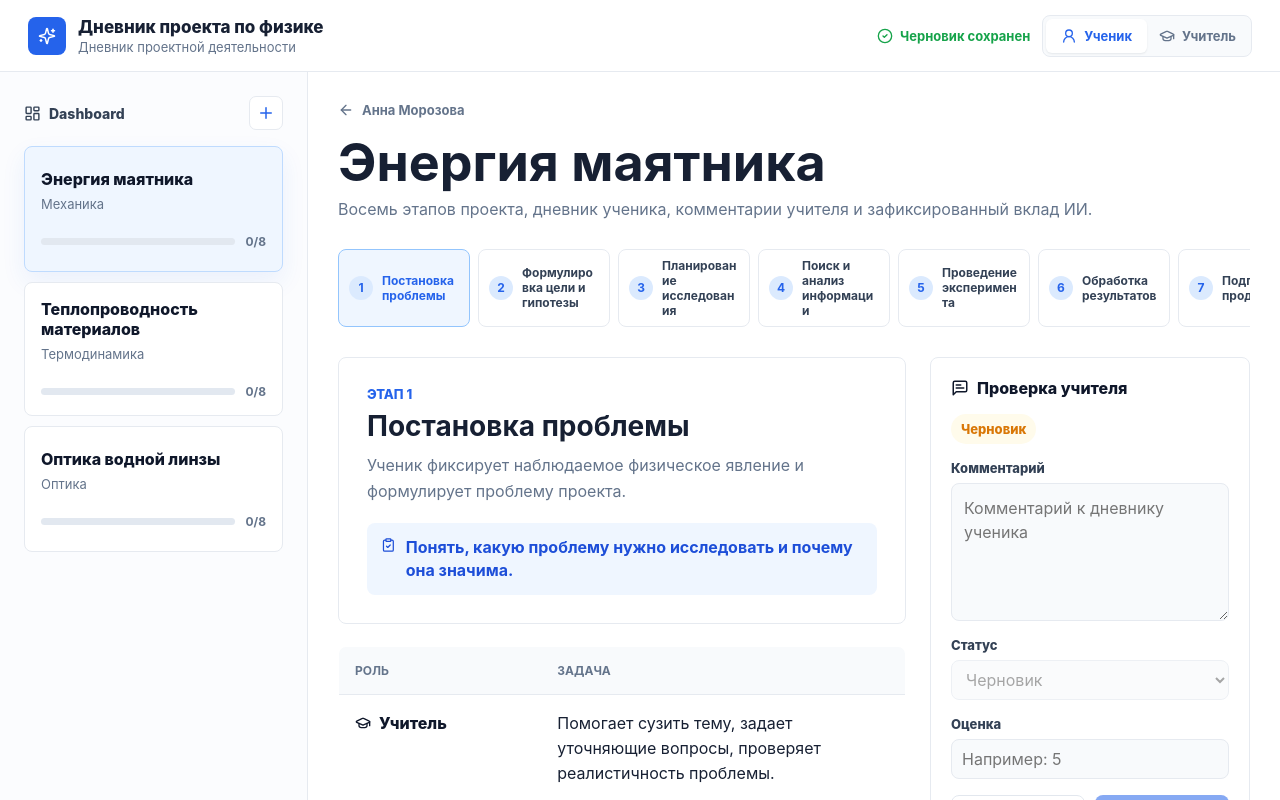
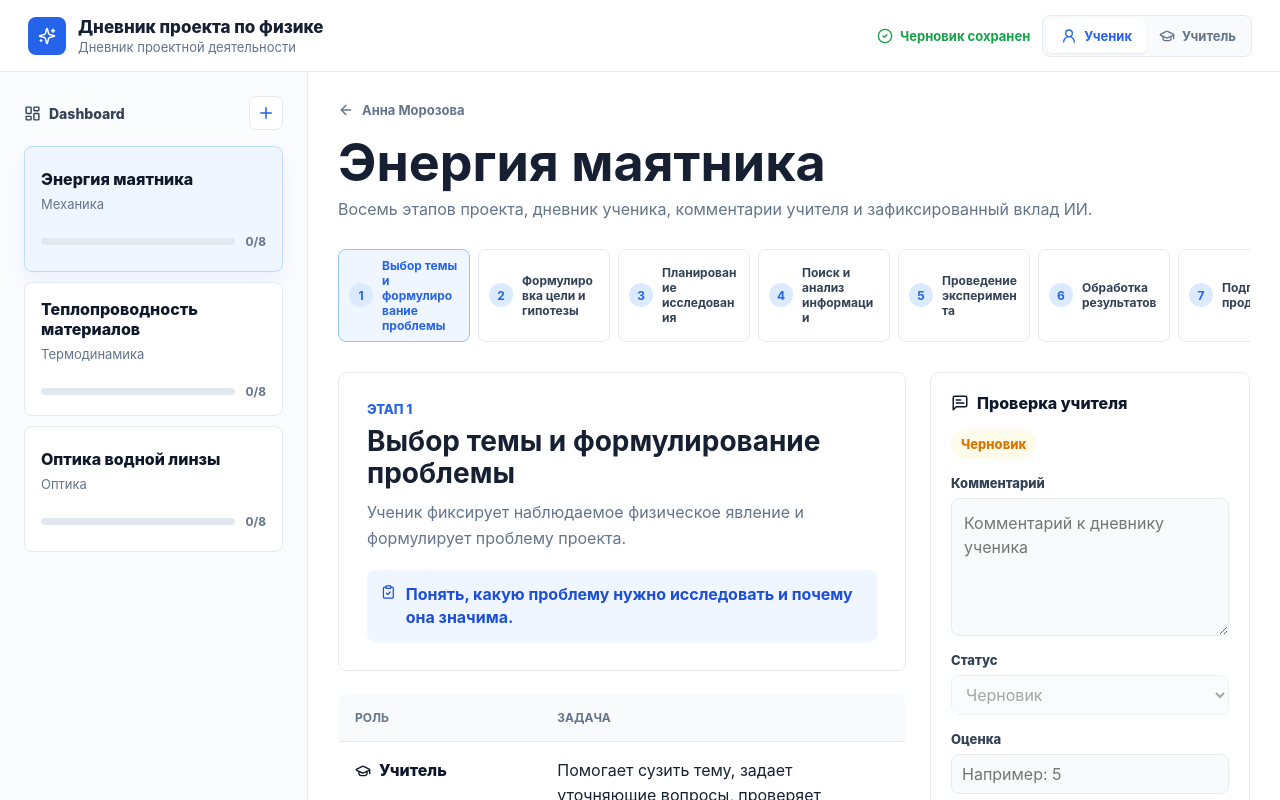
Before and after one commit to stepankung2012-coder/projectofphysics, a React (Vite) app: page / in a window 1280 px wide. Shown: the top 800 px of the page. Built offline with nearby package versions, Linux system fonts and the light colour scheme.

Commit message:
Rename first project stage

```diff
--- a/src/App.jsx
+++ b/src/App.jsx
@@ -22,7 +22,7 @@ import {
 
 const stages = [
   {
-    title: "Постановка проблемы",
+    title: "Выбор темы и формулирование проблемы",
     description: "Ученик фиксирует наблюдаемое физическое явление и формулирует проблему проекта.",
     goal: "Понять, какую проблему нужно исследовать и почему она значима.",
     tasks: {
```
Also changed, not shown: 2 other files (tests, documents, lock files or other folders).
